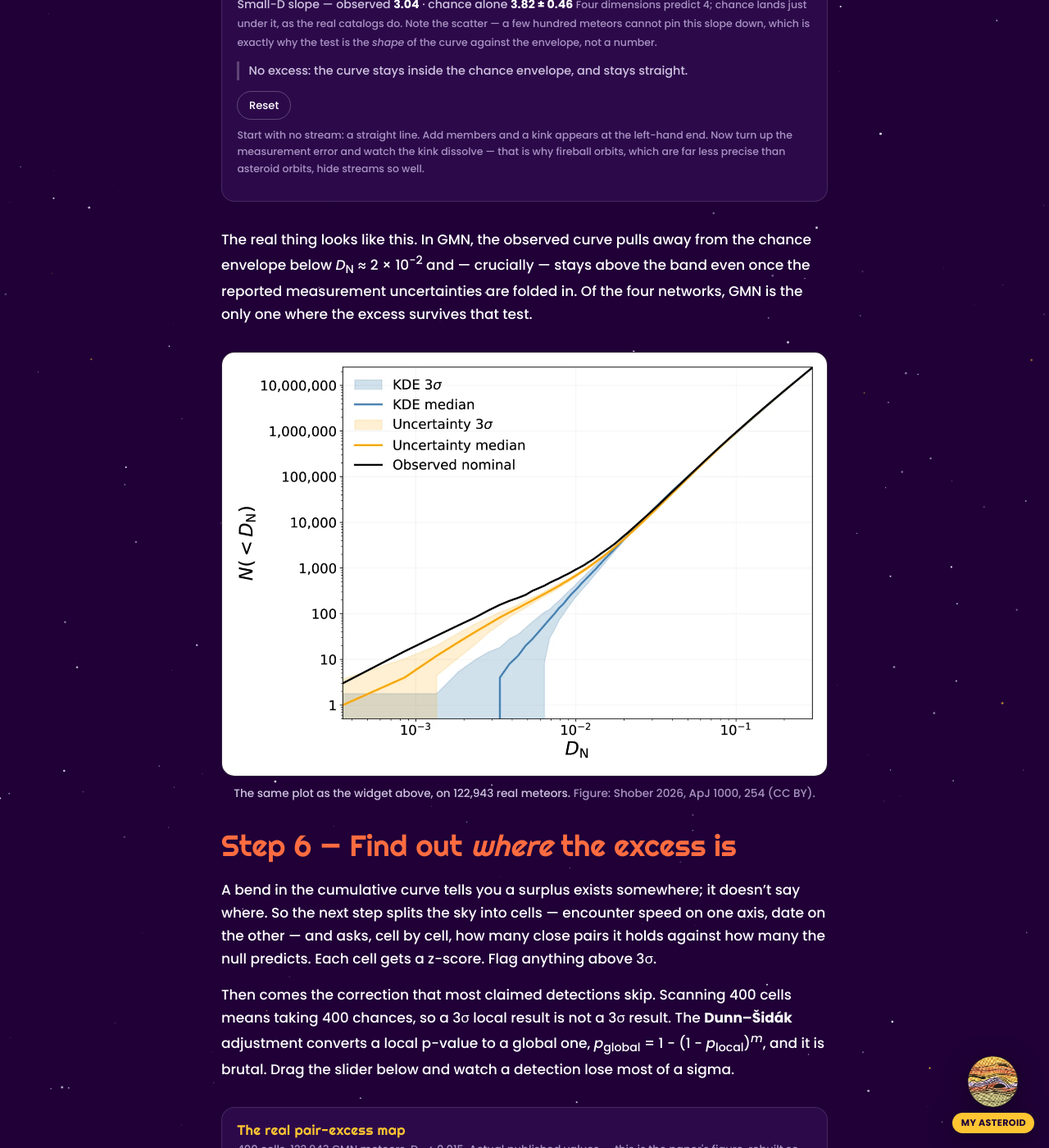
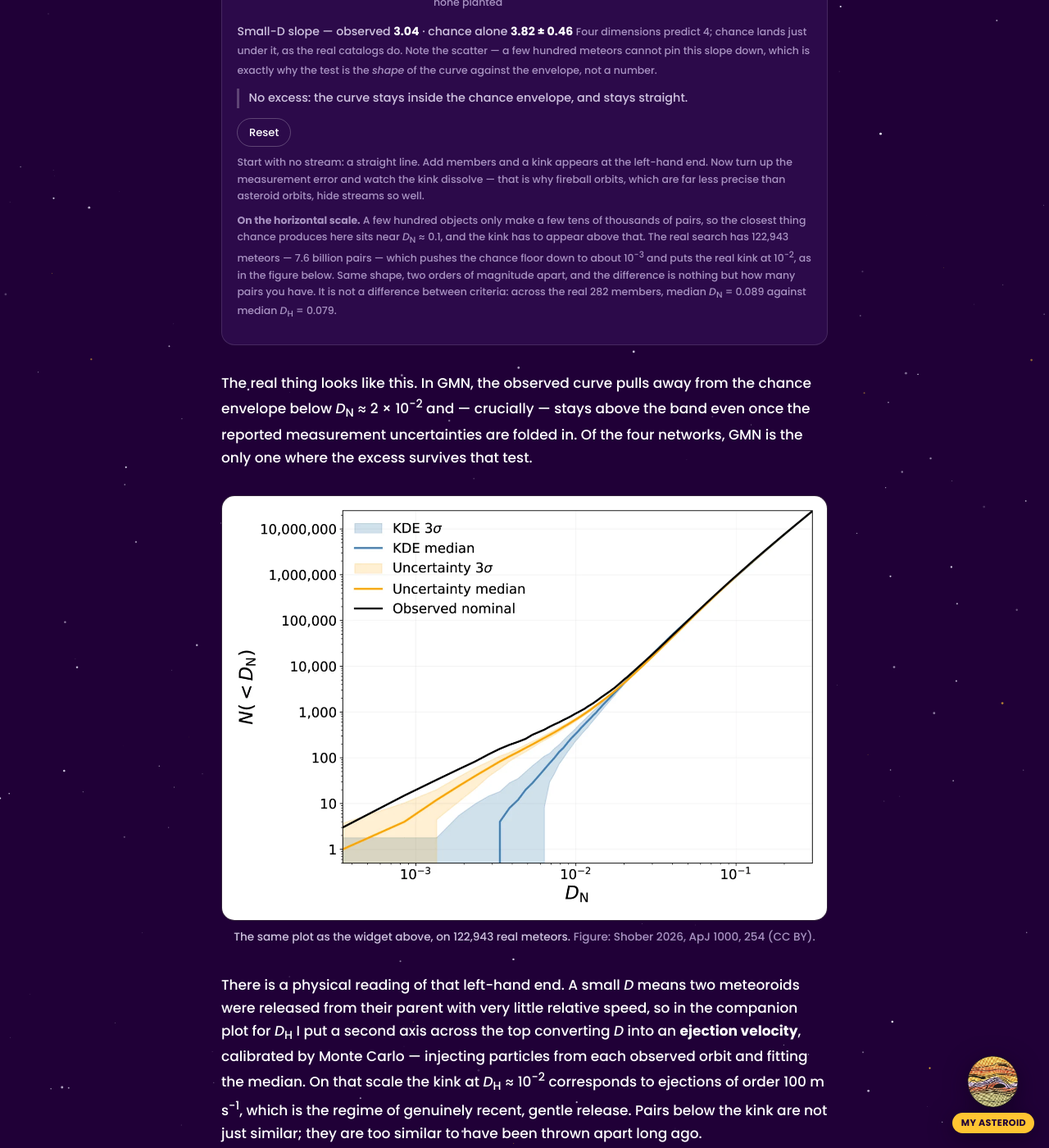
Before and after one commit to pshober/pshober.github.io, a Jekyll site: the page built from research/finding-showers.md, in a window 1280 px wide and 1400 px high, scrolled down 7794 px. Shown: the whole window at 82% size. Built offline with Jekyll 4.4.1, drawn with Linux system fonts in a browser that asks for light colours.

Commit message:
CSD widget: label the axes properly, and be honest about its scale
Axes: the y axis now reads "cumulative pairs with D_N,pair < D_N" instead of the
looser "pairs closer than D_N", and the x axis says "D_N of a pair".

Scale. Patrick noticed the widget's kink sits near 1e-1 while the real one is at
1e-2, and asked whether that is a D_N versus D_H difference. Measured on the real
data, it is not:

  M2026-A1, all intra-cluster pairs
    D_N  median 0.0889  p05 0.0320  p95 0.1959
    D_H  median 0.0794  p05 0.0310  p95 0.1673     ratio 0.89

The two criteria sit on the same scale. What moves the kink is the number of pairs.
Real GMN sporadics, closest chance pair by catalogue size:

    n=250      31,125 pairs   D_N 0.0855
    n=420      87,990 pairs   D_N 0.0481
    n=800     319,600 pairs   D_N 0.0270
    n=122,943    7.6e9 pairs   floor ~1e-3, kink at 1e-2

A few-hundred-object toy simply cannot probe below D ~ 0.1. The widget now says so,
with the numbers, and points at the real figure below it for the comparison. It also
reports the planted stream as a fraction of the catalogue (12% at the default) next
to the real 0.23%, so the exaggeration is visible rather than hidden.

Adds the physical reading of low D next to the real figure: the twin axis in the
D_H version converts D to an ejection velocity by Monte Carlo, and the kink at
D_H ~ 1e-2 corresponds to ejections of order 100 m/s - genuinely recent, gentle
release. No D_N equivalent is quoted, since none has been calibrated.

Co-Authored-By: Claude Opus 5 (1M context) <noreply@anthropic.com>

```diff
--- a/assets/js/finding-showers.js
+++ b/assets/js/finding-showers.js
@@ -202,7 +202,7 @@
 
     function draw(obs, band, M) {
       var f = fitCanvas(cv); ctx = f.ctx; W = f.w; H = f.h;
-      var L = 52, Rp = 10, T = 12, B = 34;
+      var L = 62, Rp = 10, T = 12, B = 34;
       var ymax = Math.max(10, M * M / 2);
       function px(d) { return L + (Math.log10(d) - Math.log10(DMIN)) /
         (Math.log10(DMAX) - Math.log10(DMIN)) * (W - L - Rp); }
@@ -237,9 +237,9 @@
       }
       ctx.textAlign = "center";
       ctx.fillStyle = C.muted;
-      ctx.fillText("Dₙ  (dissimilarity — smaller means more alike)", (L + W - Rp) / 2, H - 6);
-      ctx.save(); ctx.translate(12, (T + H - B) / 2); ctx.rotate(-Math.PI / 2);
-      ctx.fillText("pairs closer than Dₙ", 0, 0); ctx.restore();
+      ctx.fillText("Dₙ  of a pair  (smaller = more alike)", (L + W - Rp) / 2, H - 6);
+      ctx.save(); ctx.translate(14, (T + H - B) / 2); ctx.rotate(-Math.PI / 2);
+      ctx.fillText("cumulative pairs with Dₙ,pair < Dₙ", 0, 0); ctx.restore();
 
       // 3-sigma envelope for pure chance
       ctx.beginPath();
@@ -270,6 +270,8 @@
       var M = +$("fs-csd-m").value, k = +$("fs-csd-k").value, err = +$("fs-csd-err").value / 100;
       $("fs-csd-m-v").textContent = M;
       $("fs-csd-k-v").textContent = k;
+      $("fs-csd-frac").textContent = k === 0 ? "none planted"
+        : (100 * k / M).toFixed(1) + "% of the catalog · the real stream is 0.23% of GMN";
       $("fs-csd-err-v").textContent = err === 0 ? "none"
         : "\u00B1" + (err * 0.05 * 29.78).toFixed(1) + " km/s, \u00B1" + (err * 3).toFixed(1) + "\u00B0";
       if (k > M) { $("fs-csd-k").value = M; k = M; $("fs-csd-k-v").textContent = k; }
--- a/research/finding-showers.md
+++ b/research/finding-showers.md
@@ -371,7 +371,8 @@ not a number.**
     <label class="fs-ctrl">Meteors in the catalog: <b id="fs-csd-m-v">250</b>
       <input type="range" id="fs-csd-m" min="120" max="420" step="10" value="250"></label>
     <label class="fs-ctrl">Planted stream members: <b id="fs-csd-k-v">0</b>
-      <input type="range" id="fs-csd-k" min="0" max="60" step="1" value="0"></label>
+      <input type="range" id="fs-csd-k" min="0" max="60" step="1" value="0">
+      <span class="fs-hint" id="fs-csd-frac"></span></label>
     <label class="fs-ctrl">Measurement error: <b id="fs-csd-err-v">none</b>
       <input type="range" id="fs-csd-err" min="0" max="100" step="5" value="0"></label>
   </div>
@@ -385,6 +386,14 @@ not a number.**
   <p class="fs-hint">Start with no stream: a straight line. Add members and a kink appears at
     the left-hand end. Now turn up the measurement error and watch the kink dissolve — that is
     why fireball orbits, which are far less precise than asteroid orbits, hide streams so well.</p>
+  <p class="fs-hint"><strong>On the horizontal scale.</strong> A few hundred objects only make a few
+    tens of thousands of pairs, so the closest thing chance produces here sits near
+    <em>D</em><sub>N</sub> ≈ 0.1, and the kink has to appear above that. The real search has
+    122,943 meteors — 7.6 billion pairs — which pushes the chance floor down to about 10<sup>−3</sup>
+    and puts the real kink at 10<sup>−2</sup>, as in the figure below. Same shape, two orders of
+    magnitude apart, and the difference is nothing but how many pairs you have. It is not a
+    difference between criteria: across the real 282 members, median <em>D</em><sub>N</sub> = 0.089
+    against median <em>D</em><sub>H</sub> = 0.079.</p>
   <p class="fs-sr" id="fs-csd-summary" role="status"></p>
   <p class="fs-hint" id="fs-csd-note"></p>
 </div>
@@ -398,6 +407,15 @@ the only one where the excess survives that test.
   <img src="/assets/img/research/fs-csd-gmn.webp" alt="Log-log plot of cumulative pair counts against the D-N dissimilarity for GMN meteors. The observed black curve lies above the blue chance envelope and the orange uncertainty band below D-N of about 0.02." loading="lazy" width="1400" height="980">
   <figcaption>The same plot as the widget above, on 122,943 real meteors. <span class="muted">Figure: Shober 2026, ApJ 1000, 254 (CC&nbsp;BY).</span></figcaption>
 </figure>
+
+There is a physical reading of that left-hand end. A small *D* means two meteoroids were
+released from their parent with very little relative speed, so in the companion plot for
+*D*<sub>H</sub> I put a second axis across the top converting *D* into an **ejection
+velocity**, calibrated by Monte Carlo — injecting particles from each observed orbit and
+fitting the median. On that scale the kink at *D*<sub>H</sub> ≈ 10<sup>−2</sup> corresponds
+to ejections of order 100 m s<sup>−1</sup>, which is the regime of genuinely recent,
+gentle release. Pairs below the kink are not just similar; they are too similar to have
+been thrown apart long ago.
 
 ## Step 6 — Find out *where* the excess is
 
```
